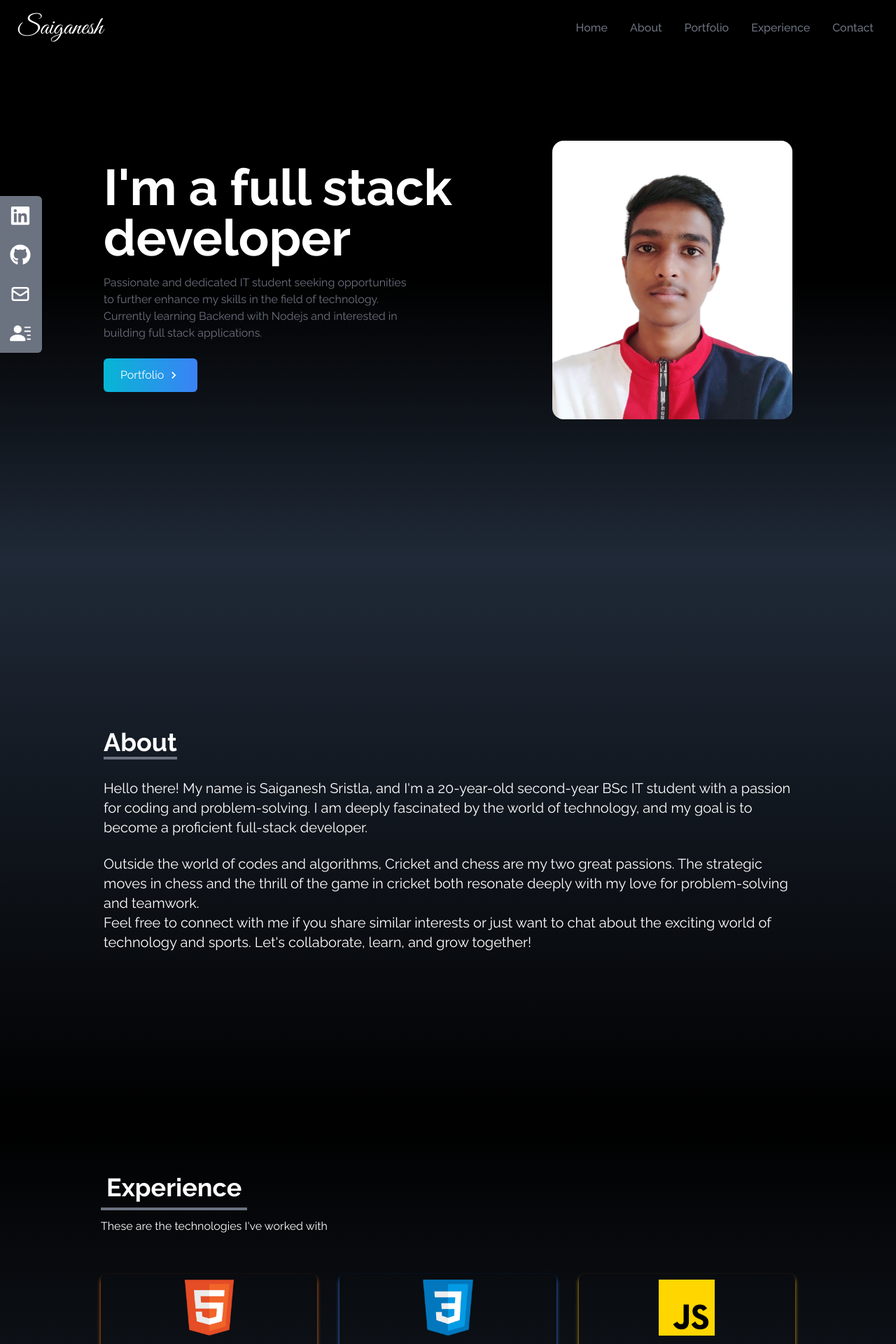
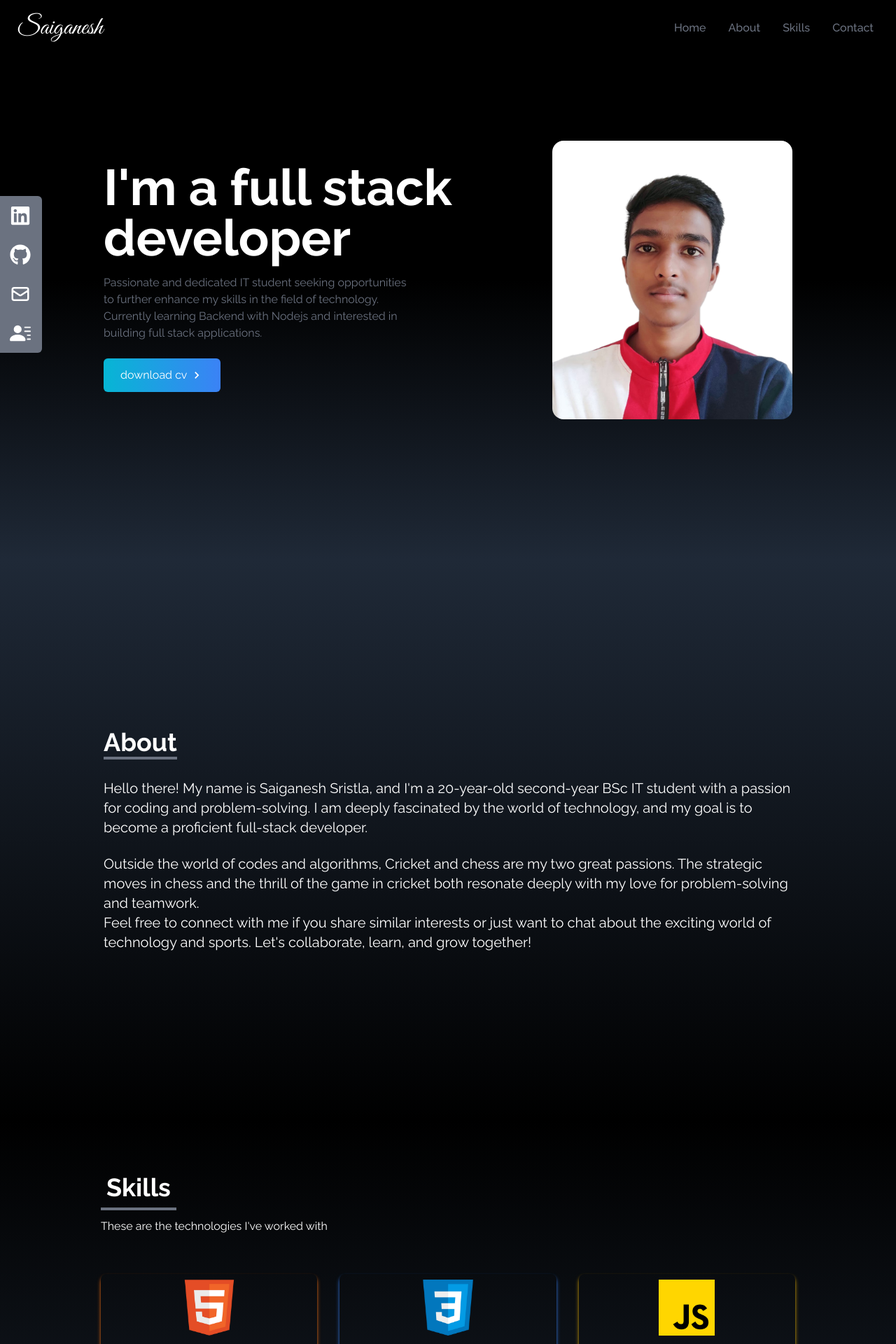
Before and after one commit to saiganesh-sristla/saiganesh-portfolio, a React (Create React App) app: page / in a window 1280 px wide. Shown: the top 1920 px of the page at 70% size. Built offline with nearby package versions, Linux system fonts and the light colour scheme.

Commit message:
added contact page

```diff
--- a/package.json
+++ b/package.json
@@ -10,6 +10,7 @@
     "react-dom": "^18.2.0",
     "react-icons": "^4.11.0",
     "react-scripts": "5.0.1",
+    "react-scroll": "^1.9.0",
     "web-vitals": "^2.1.4"
   },
   "scripts": {
--- a/src/App.js
+++ b/src/App.js
@@ -3,14 +3,16 @@ import NavBar from "./components/navbar.js";
 import Socials from "./components/socials.js";
 import About from "./components/about.js";
 import Experience from "./components/experience.js";
+import Contact from "./components/contact.js";
 
 function App() {
   return (
     <div>
       <NavBar />
       <Home />
-      <About/>
-      <Experience/>
+      <About />
+      <Experience />
+      <Contact />
       <Socials />
     </div>
   );
--- a/src/components/about.js
+++ b/src/components/about.js
@@ -3,7 +3,7 @@ import React from "react";
 const About = () => {
   return (
     <div
-      name="about"
+      name="About"
       className="w-full h-screen bg-gradient-to-b from-gray-800 to-black text-white"
     >
       <div className="max-w-screen-lg w-full h-full flex flex-col justify-center mx-auto px-5">
--- /dev/null
+++ b/src/components/contact.js
@@ -0,0 +1,34 @@
+import React from 'react'
+
+const Contact = () => {
+  return (
+    <div name="Contact" className='bg-gradient-to-b from-gray-800 to-black w-full h-screen p-4 text-white'>
+
+      <div className='flex flex-col p-4 justify-center max-w-screen-lg mx-auto h-full'>
+
+
+        <div className='pb-8 mt-10'>
+          <p className='text-4xl font-bold inline border-b-4 border-gray-500'>Contact</p>
+          <p className='py-6'>Contact me with below form</p>
+        </div>
+
+        <div className='flex justify-center items-center'>
+          <form action='https://getform.io/f/dba60f87-0b38-4d43-aa43-c1ceff203884' method='POST' className='flex flex-col w-full md:w-1/2'>
+            <input type='text' name='name' placeholder='Enter your name' className='p-2 focus:outline-none border-2 rounded-md text-white bg-transparent'></input>
+
+            <input type='email' name='email' placeholder='Enter your email' className='p-2 my-4 focus:outline-none border-2 rounded-md text-white bg-transparent'></input>
+
+            <textarea name='message' rows={10} placeholder='Enter your message' className='p-2 focus:outline-none border-2 rounded-md text-white bg-transparent'></textarea>
+
+            <button className='flex items-center justify-center p-2 my-2 mx-auto text-white bg-gradient-to-r from-cyan-500 to-blue-500 rounded-md px-4 hover:scale-105 duration-300'>Send</button>
+          </form>
+        </div>
+
+
+      </div>
+
+    </div>
+  )
+}
+
+export default Contact;
--- a/src/components/experience.js
+++ b/src/components/experience.js
@@ -69,13 +69,13 @@ const Experience = () => {
 
   return (
     <div
-      name="experience"
+      name="Experience"
       className="bg-gradient-to-b from-black to-gray-800 w-full h-screen"
     >
       <div className="max-w-screen-lg mx-auto p-4 flex flex-col justify-center w-full h-full text-white">
         <div>
           <p className="text-4xl font-bold border-b-4 border-gray-500 p-2 inline">
-            Experience
+            Skills
           </p>
           <p className="py-6">These are the technologies I've worked with</p>
         </div>
--- a/src/components/home.js
+++ b/src/components/home.js
@@ -5,7 +5,7 @@ import { MdOutlineKeyboardArrowRight } from "react-icons/md";
 const Home = () => {
   return (
     <div
-      name="home"
+      name="Home"
       className="h-screen w-full bg-gradient-to-b from-black via-black to-gray-800"
     >
       <div className="max-w-screen-lg flex flex-col items-center justify-center px-5 mx-auto h-full md:flex-row">
@@ -21,7 +21,7 @@ const Home = () => {
           </p>
           <div>
             <button className="text-white w-fit flex rounded-md items-center px-6 py-3 my-2 bg-gradient-to-r from-cyan-500 to-blue-500 group cursor-pointer">
-              Portfolio
+              <a href="/resume.pdf" download={true} target="_blank" rel="noreferrer">download cv</a>
               <span className="ml-1 group-hover:rotate-90 duration-300">
                 <MdOutlineKeyboardArrowRight size={20} />
               </span>
--- a/src/components/navbar.js
+++ b/src/components/navbar.js
@@ -1,5 +1,6 @@
 import React, { useState } from "react";
 import { FaBars, FaTimes } from "react-icons/fa";
+import { Link } from "react-scroll";
 
 const NavBar = () => {
   const [nav, setnav] = useState(false);
@@ -15,11 +16,7 @@ const NavBar = () => {
     },
     {
       id: 1,
-      link: "Portfolio",
-    },
-    {
-      id: 1,
-      link: "Experience",
+      link: "Skills",
     },
     {
       id: 1,
@@ -39,7 +36,9 @@ const NavBar = () => {
             key={id}
             className="px-4 cursor-pointer font-medium text-gray-500 hover:scale-105 duration-200"
           >
-            {link}
+            <Link to={link} smooth duration={400}>
+              {link}
+            </Link>
           </li>
         ))}
       </ul>
@@ -55,7 +54,9 @@ const NavBar = () => {
         <ul className="flex flex-col justify-center items-center absolute top-0 left-0 w-full h-screen bg-gradient-to-b from-black to-gray-800 text-gray-500">
           {link.map(({ id, link }) => (
             <li key={id} className="text-4xl px-4 py-6 cursor-pointer">
-              {link}
+              <Link onClick={() => setnav(false)} to={link} smooth duration={400}>
+                {link}
+              </Link>
             </li>
           ))}
         </ul>
```
Also changed, not shown: 1 other file (tests, documents, lock files or other folders).
